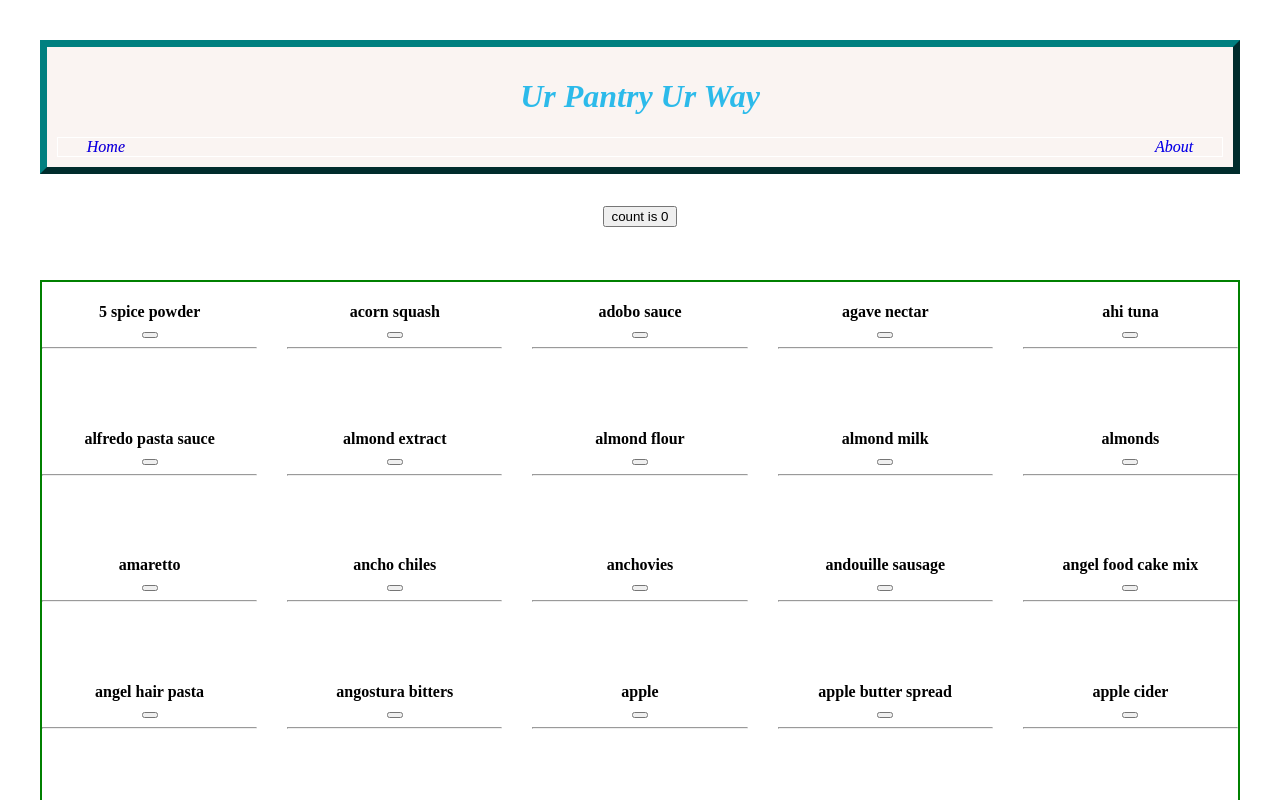
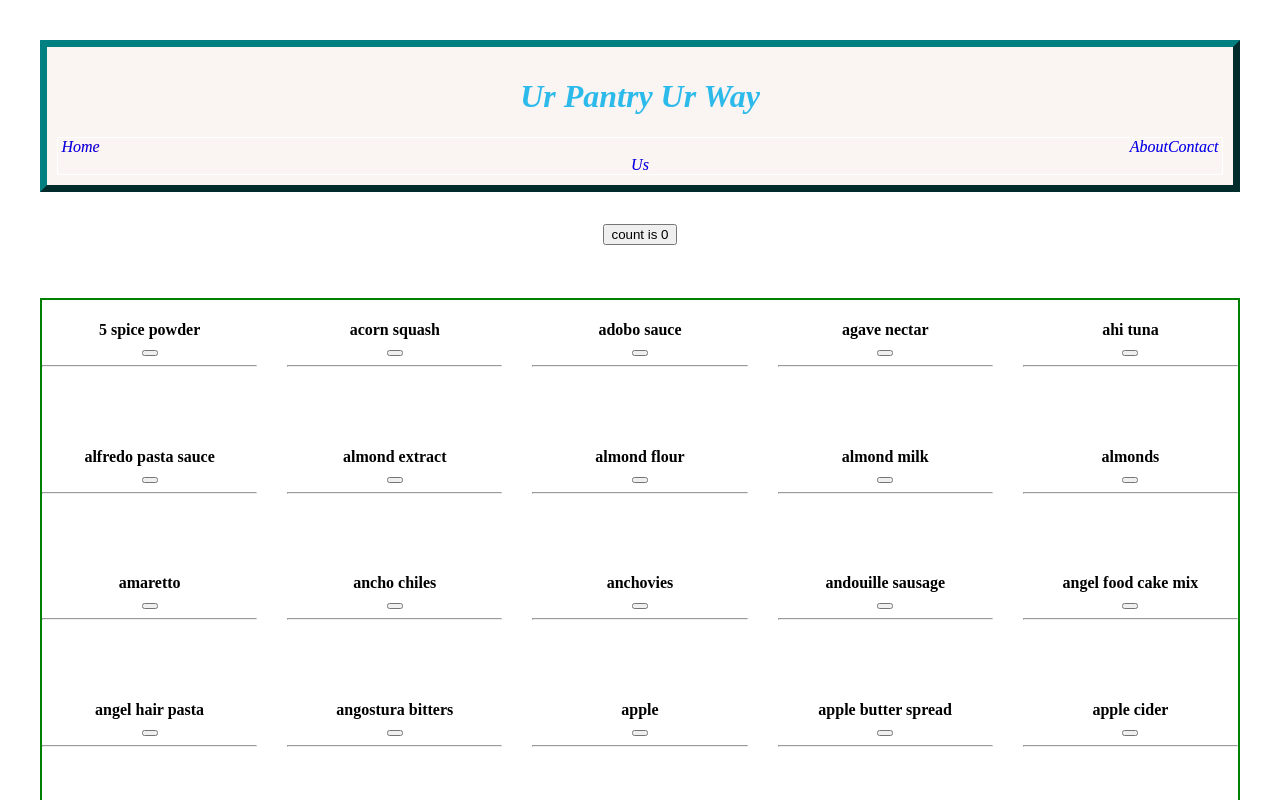
Before and after one commit to Kenneth-Parker/Group_App_Development, a React (Vite) app: page / in a window 1280 px wide. Shown: the top 800 px of the page. Built offline with nearby package versions, Linux system fonts and the light colour scheme.

Commit message:
added contact link

```diff
--- a/src/components/NavBar.jsx
+++ b/src/components/NavBar.jsx
@@ -25,7 +25,9 @@ const AboutLink = styled(Link)`
     margin-left: 440px;
   text-decoration: none;
 `
-
+const ContactLink = styled(Link)`
+    text-decoration: none;
+`
 
 
 
@@ -35,8 +37,11 @@ export default function NavBar() {
       <StyledHeader>
         <h1>Ur Pantry Ur Way</h1>
         <StyledNav>
+
           <HomeLink to="/">Home</HomeLink>
           <AboutLink to="/about">About</AboutLink>
+          <ContactLink to="/about">Contact Us</ContactLink>
+
         </StyledNav>
       </StyledHeader>
     </>
```
